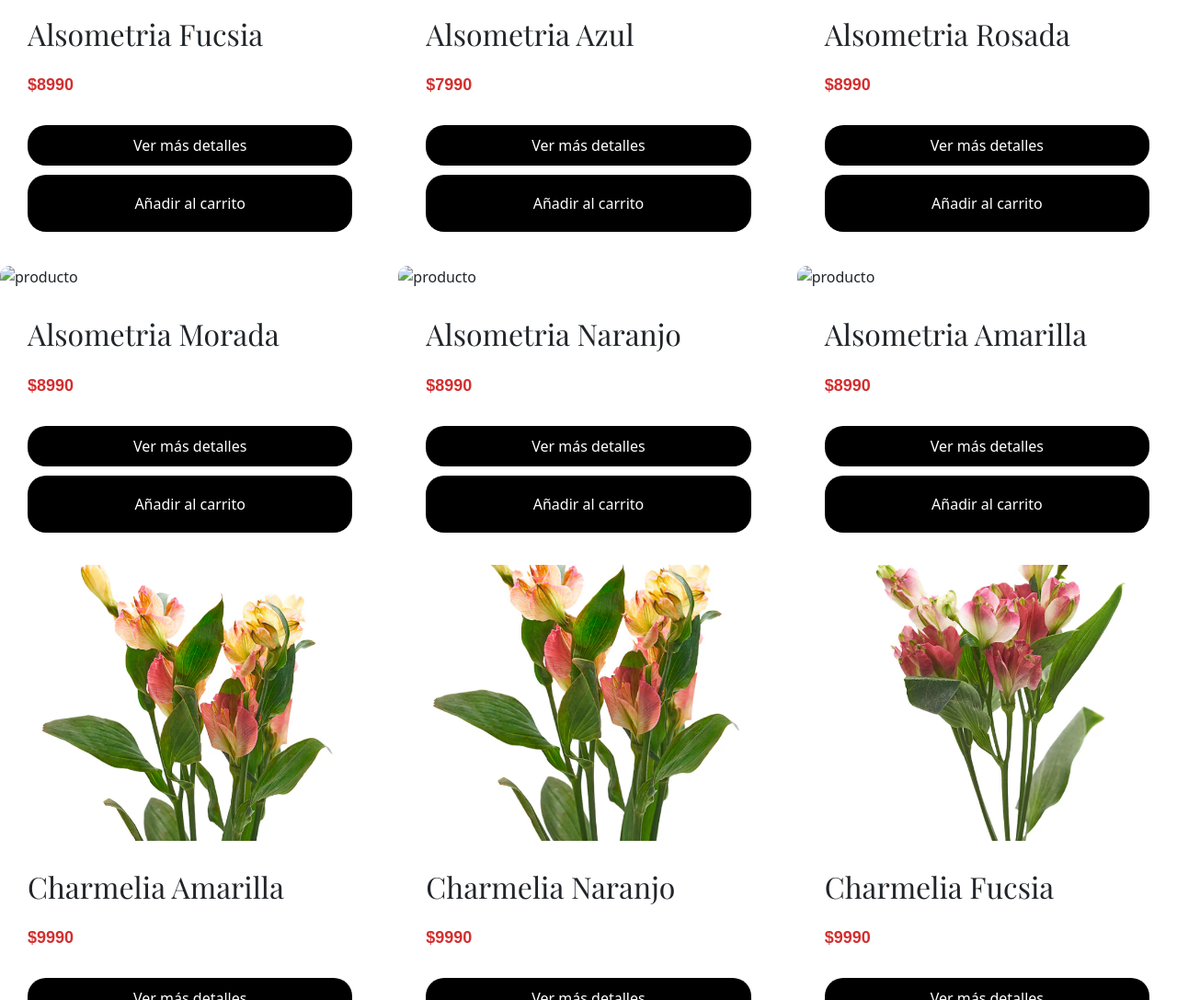
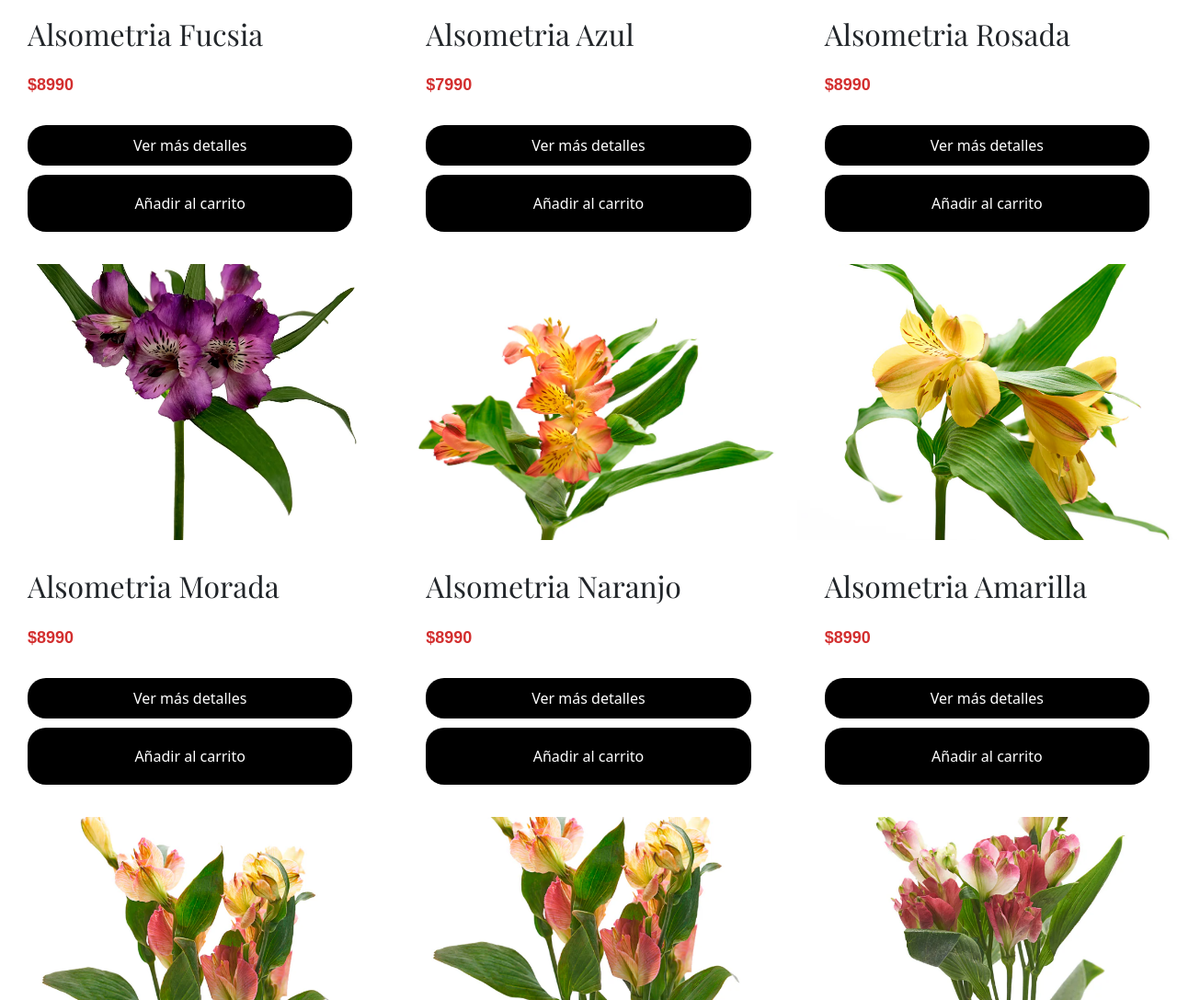
Before and after one commit to OrlandoIsaias/PRUEBA2_ESPINOZA_LONCUANTE, a plain HTML site: page P2_WEB/flores.html in a window 1280 px wide. Shown: the part 797-1884 px from the top of the page at 92% size. Drawn offline with nearby package versions, Linux system fonts and the light colour scheme.

Commit message:
ahora si :100:
cambiando nombre imagen

```diff
--- a/P2_WEB/flores.html
+++ b/P2_WEB/flores.html
@@ -285,7 +285,7 @@
   <div class="item">
     <figure>
       <img
-        src="imagenes/FLOR4.PNG"
+        src="imagenes/FLOR 4.PNG"
         alt="producto"
       />
     </figure>
@@ -316,7 +316,7 @@
   <div class="item">
     <figure>
       <img
-        src="imagenes/FLOR5.PNG"
+        src="imagenes/FLOR 5.PNG"
         alt="producto"
       />
     </figure>
@@ -347,7 +347,7 @@
   <div class="item">
     <figure>
       <img
-        src="imagenes/FLOR6.PNG"
+        src="imagenes/FLOR 6.PNG"
         alt="producto"
       />
     </figure>
```
